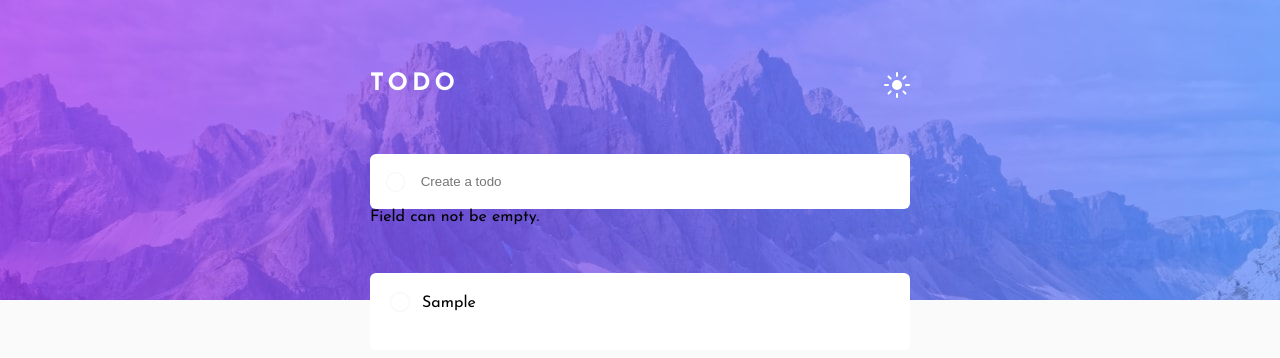
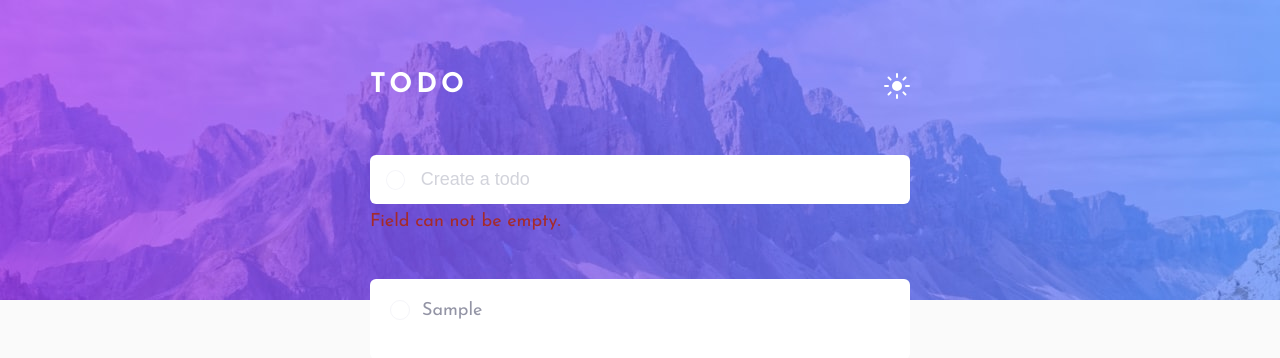
Before and after one commit to mrvicthor/angular-todo-app, an Angular app: page / in a window 1280 px wide. Both pictures are taken after typing "Sample" into the empty fields and a click on the button 395 px from the left and 181 px from the top of the page. Shown: the top 358 px of the page. Built offline with nearby package versions, Linux system fonts and the light colour scheme.

Commit message:
toggleComplete: added: logic to toggle complete

```diff
--- a/src/app/components/todo-input/todo-input.component.css
+++ b/src/app/components/todo-input/todo-input.component.css
@@ -13,13 +13,26 @@ form {
   color: brown;
 }
 
+.error {
+  padding-top: 0.5rem;
+  color: brown;
+}
+
 input[type="text"] {
   width: 100%;
-  padding-block: 12px;
+  padding-block: 6px;
   padding-right: 1rem;
   background: transparent;
   border: none;
   outline: none;
+  font-size: 18px;
+}
+.light-input {
+  color: hsl(235, 19%, 35%);
+}
+
+.dark-input {
+  color: hsl(234, 39%, 85%);
 }
 
 .btn-submit {
--- a/src/app/components/todo-input/todo-input.component.html
+++ b/src/app/components/todo-input/todo-input.component.html
@@ -7,8 +7,22 @@
     type="submit"
     (click)="$event.preventDefault(); addTodo()"
   ></button>
-  <input type="text" placeholder="Create a todo" [formControl]="newTodo" />
+  <input
+    [class.dark-theme-input]="toggleBgColor"
+    [class.light-theme-input]="!toggleBgColor"
+    type="text"
+    #inputField
+    placeholder="Create a todo"
+    [formControl]="newTodo"
+    [ngClass]="{ 'light-input': !toggleBgColor, 'dark-input': toggleBgColor }"
+  />
 </form>
-<div *ngIf="newTodo.invalid && (newTodo.dirty || newTodo.touched)">
+<div
+  class="error"
+  *ngIf="
+    newTodo.invalid &&
+    (newTodo.dirty || newTodo.touched || newTodo.pristine === false)
+  "
+>
   Field can not be empty.
 </div>
--- a/src/app/components/todo-input/todo-input.component.ts
+++ b/src/app/components/todo-input/todo-input.component.ts
@@ -1,4 +1,4 @@
-import { Component, Input, OnInit } from '@angular/core';
+import { Component, Input, OnInit, ViewChild, ElementRef } from '@angular/core';
 import { FormControl, Validators } from '@angular/forms';
 import { TodoService } from 'src/app/services/todo.service';
 
@@ -9,6 +9,7 @@ import { TodoService } from 'src/app/services/todo.service';
 })
 export class TodoInputComponent implements OnInit {
   @Input() toggleBgColor!: boolean;
+  @ViewChild('inputField') inputField!: ElementRef;
   constructor(private todoService: TodoService) {}
   newTodo: FormControl<string | null> = new FormControl<string | null>(
     null,
@@ -18,8 +19,8 @@ export class TodoInputComponent implements OnInit {
     if (this.newTodo.value?.trim() === '') return;
     const newInput = this.newTodo.value;
     this.todoService.addTodo(newInput as string);
-    console.log(this.newTodo);
     this.newTodo.setValue('');
+    this.inputField.nativeElement.blur();
   }
 
   ngOnInit(): void {
--- a/src/app/components/todo-list/todo-list.component.css
+++ b/src/app/components/todo-list/todo-list.component.css
@@ -34,7 +34,16 @@ ul {
   user-select: none;
   cursor: pointer;
 }
+.line-through {
+  text-decoration: line-through;
+}
+.line-through-light {
+  color: #d1d2da;
+}
 
+.line-through-dark {
+  color: hsl(234, 39%, 85%);
+}
 input[type="radio"] {
   position: absolute;
   opacity: 0;
--- a/src/app/components/todo-list/todo-list.component.html
+++ b/src/app/components/todo-list/todo-list.component.html
@@ -3,8 +3,8 @@
   [ngClass]="{ 'form-bg-dark': toggleBgColor, 'form-bg-light': !toggleBgColor }"
 >
   <li *ngFor="let todo of todos" class="list-items">
-    <label class="custom-radioButton">
-      <input type="radio" /><span
+    <label class="custom-radioButton" (click)="toggleTodo(todo.id)">
+      <input type="radio" [checked]="todo.completed === true" /><span
         class="checkmark"
         [ngClass]="{
           'input-bg-dark': toggleBgColor,
@@ -13,7 +13,16 @@
       ></span
     ></label>
 
-    <span class="list-items-title">{{ todo.title }}</span
+    <span
+      class="list-items-title"
+      [class.line-through]="todo.completed === true"
+      [class.line-through-light]="todo.completed === true && !toggleBgColor"
+      [class.line-through-dark]="todo.completed === true && toggleBgColor"
+      [ngClass]="{
+        'dark-theme-text': toggleBgColor,
+        'light-theme-text ': !toggleBgColor
+      }"
+      >{{ todo.title }}</span
     ><span (click)="deleteTodo(todo.id)" class="list-items--icon"
       ><img src="../../../assets/images/icon-cross.svg" alt="icon-cross"
     /></span>
--- a/src/app/components/todo-list/todo-list.component.ts
+++ b/src/app/components/todo-list/todo-list.component.ts
@@ -1,4 +1,4 @@
-import { Component, Input } from '@angular/core';
+import { Component, Input, OnInit } from '@angular/core';
 import { TodoService } from 'src/app/services/todo.service';
 import { Todo } from 'src/shared/model';
 
@@ -7,13 +7,21 @@ import { Todo } from 'src/shared/model';
   templateUrl: './todo-list.component.html',
   styleUrls: ['./todo-list.component.css'],
 })
-export class TodoListComponent {
+export class TodoListComponent implements OnInit {
   @Input() toggleBgColor!: boolean;
   todos: Todo[] = [];
   constructor(private todoService: TodoService) {
     this.todoService.getTodos().subscribe((todos) => (this.todos = todos));
   }
+  toggleTodo(id: number): void {
+    this.todoService.toggleComplete(id);
+    console.log(this.todos);
+  }
   deleteTodo(id: number): void {
     this.todoService.deleteTodo(id);
   }
+
+  ngOnInit(): void {
+    console.log(this.todos);
+  }
 }
--- a/src/app/services/todo.service.ts
+++ b/src/app/services/todo.service.ts
@@ -20,8 +20,14 @@ export class TodoService {
   getTodos(): Observable<Todo[]> {
     return this.todoSubject.asObservable();
   }
+
+  toggleComplete(id: number): void {
+    this.todos = this.todos.map((todo) =>
+      todo.id === id ? { ...todo, completed: !todo.completed } : todo
+    );
+    this.todoSubject.next([...this.todos]);
+  }
   deleteTodo(id: number): void {
-    console.log('triggered', id);
     this.todos = this.todos.filter((todo) => todo.id !== id);
     this.todoSubject.next([...this.todos]);
   }
--- a/src/styles.css
+++ b/src/styles.css
@@ -7,11 +7,28 @@
 
 body {
   font-family: "Josefin Sans", sans-serif;
+  font-size: 18px;
 }
 img,
 picutre {
   max-width: 100%;
   display: block;
+}
+
+.dark-theme-input::placeholder {
+  color: hsl(234, 11%, 52%);
+}
+
+.light-theme-input::placeholder {
+  color: hsl(233, 11%, 84%);
+}
+
+.dark-theme-text {
+  color: hsl(234, 39%, 85%);
+}
+
+.light-theme-text {
+  color: hsl(236, 9%, 61%);
 }
 
 .sr-only {
```
